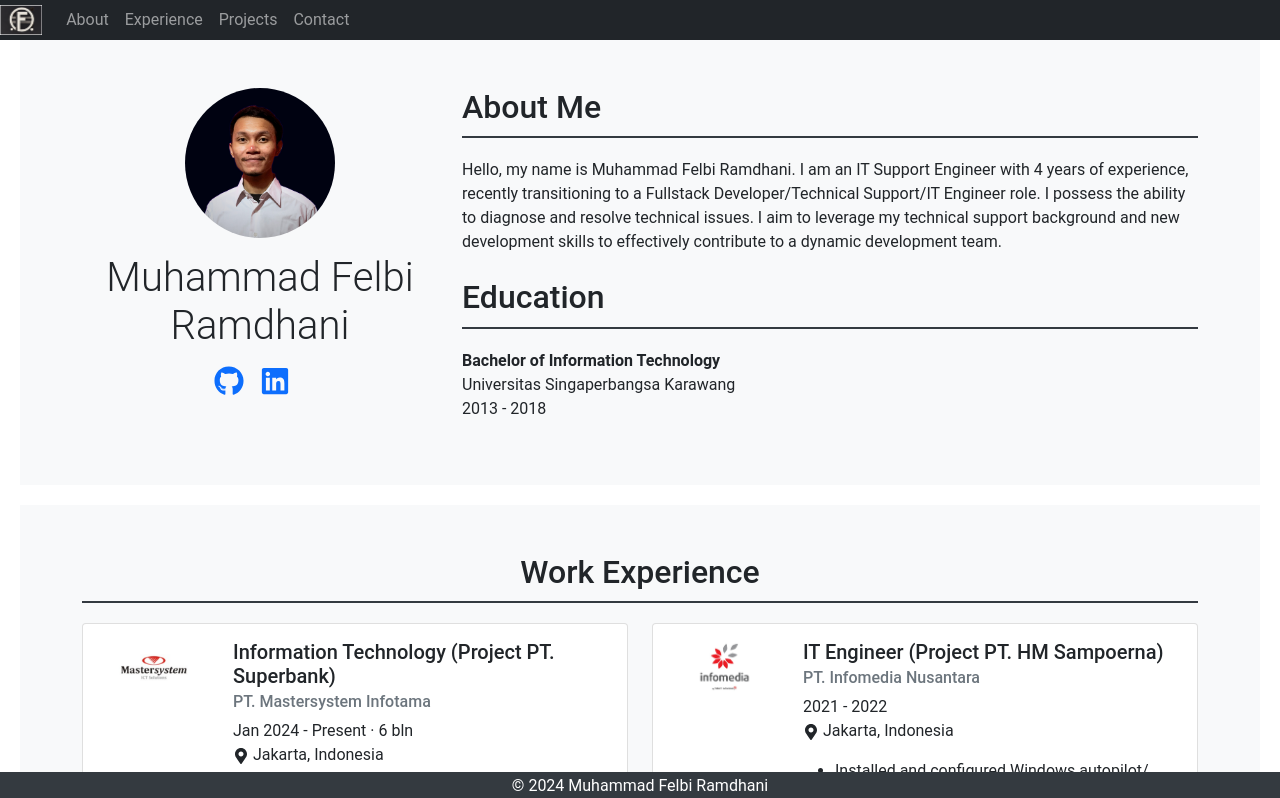
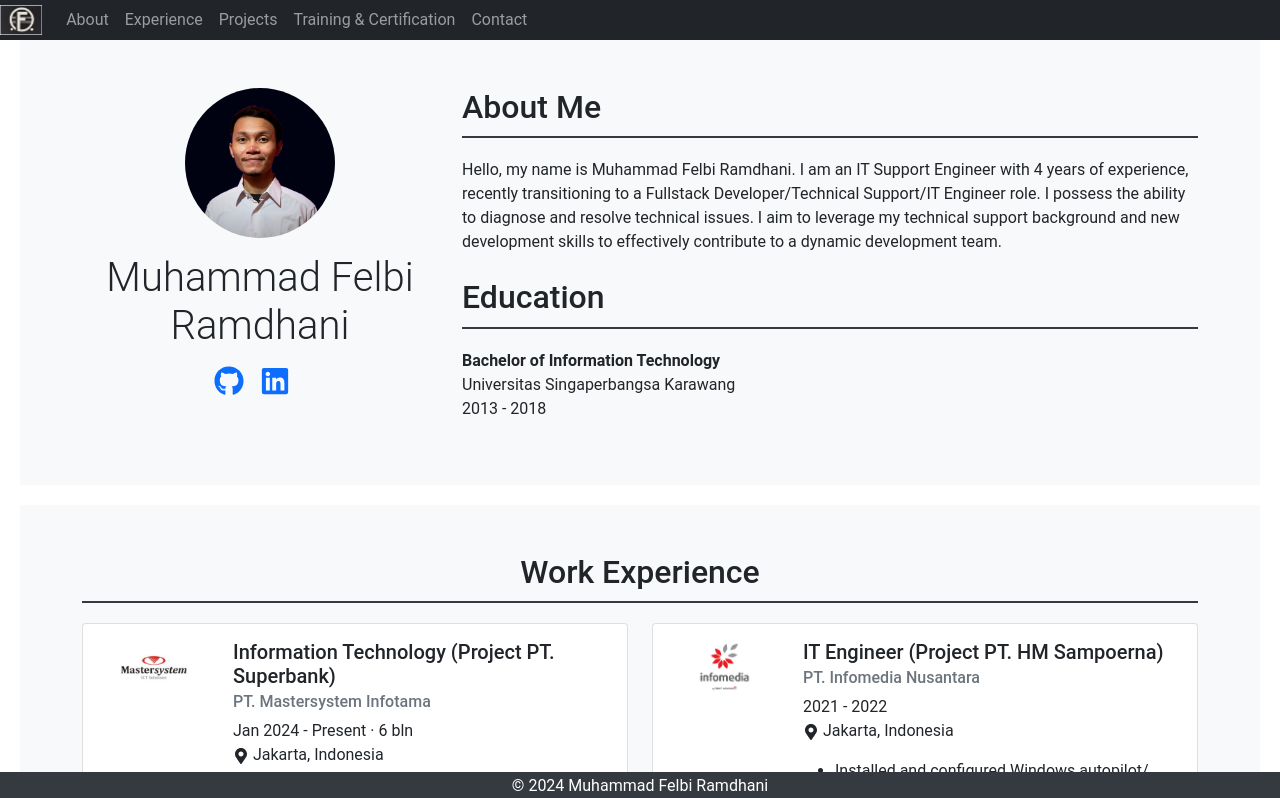
Before and after one commit to mfelbi/felbi-cv, a React (Vite) app: page / in a window 1280 px wide. Shown: the top 798 px of the page. Built offline with nearby package versions, Linux system fonts and the light colour scheme.

Commit message:
Penambahan Training dan Cert di navbar

```diff
--- a/src/components/Header.jsx
+++ b/src/components/Header.jsx
@@ -27,6 +27,7 @@ const Header = () => {
           <Nav.Link href="#about">About</Nav.Link>
           <Nav.Link href="#experience">Experience</Nav.Link>
           <Nav.Link href="#projects">Projects</Nav.Link>
+          <Nav.Link href="#certifications">Training & Certification</Nav.Link>
           <Nav.Link href="#contact">Contact</Nav.Link>
         </Nav>
       </Navbar.Collapse>
```
